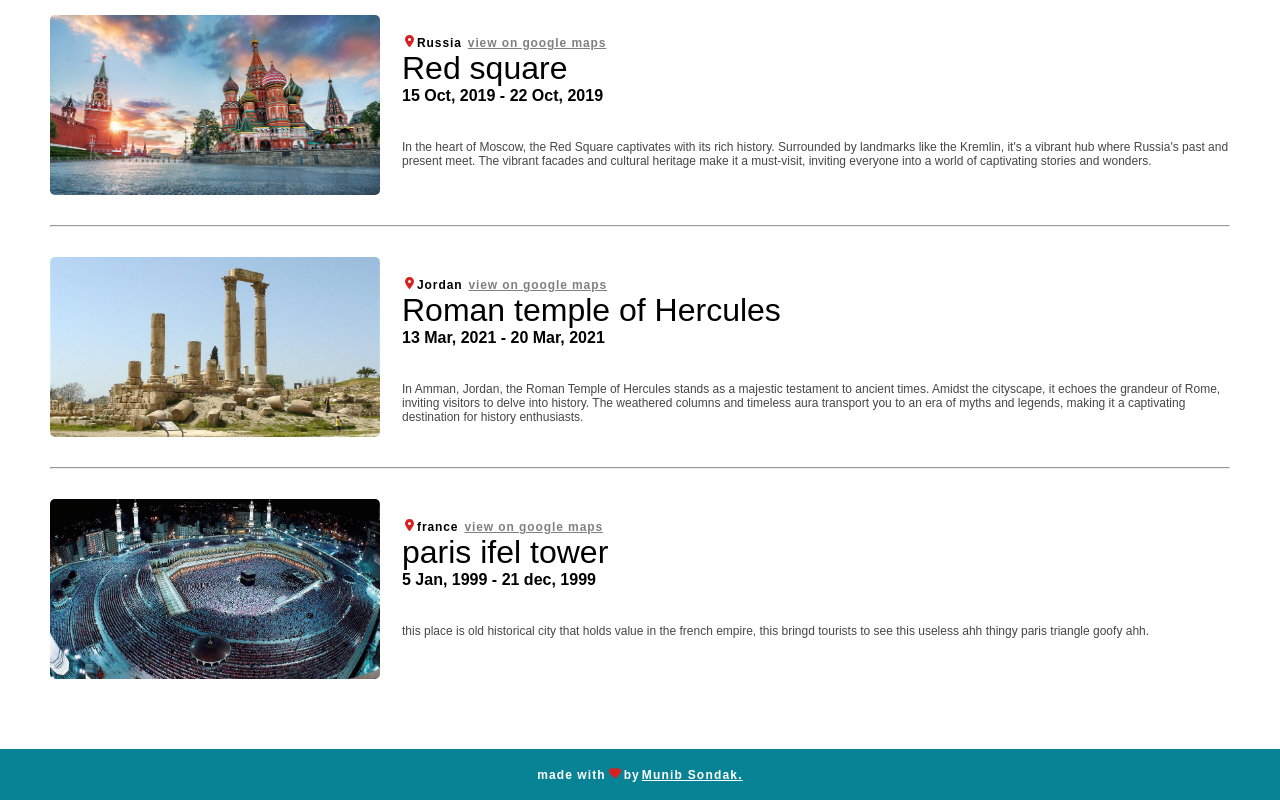
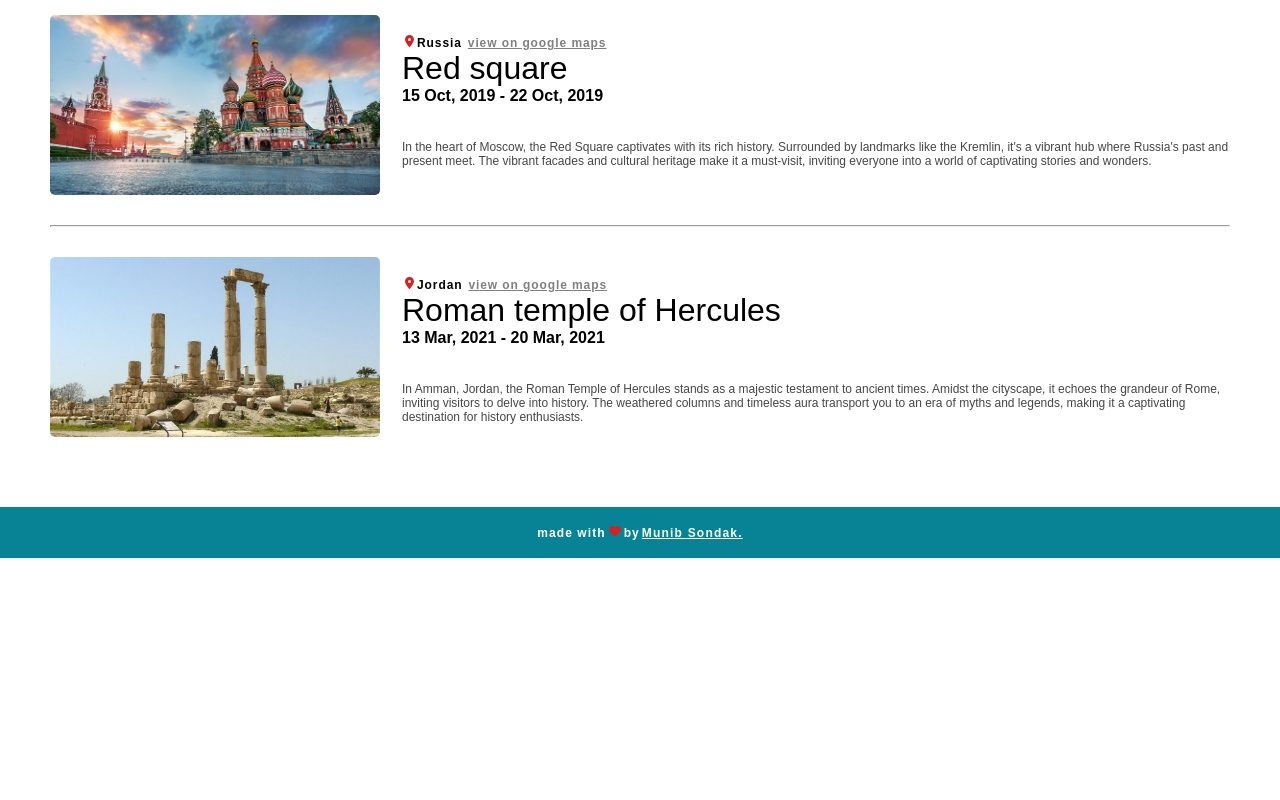
Before and after one commit to Munib36/mytraveljournal, a React (Vite) app: page / in a window 1280 px wide. Shown: the part 355-1155 px from the top of the page. After the commit the page ends 913 px from the top, so only its background shows below. Built offline with nearby package versions, Linux system fonts and the light colour scheme.

Commit message:
Update journals.js

```diff
--- a/src/assets/journals.js
+++ b/src/assets/journals.js
@@ -32,16 +32,6 @@ export default [
         desc: "In Amman, Jordan, the Roman Temple of Hercules stands as a majestic testament to ancient times. Amidst the cityscape, it echoes the grandeur of Rome, inviting visitors to delve into history. The weathered columns and timeless aura transport you to an era of myths and legends, making it a captivating destination for history enthusiasts.",
         // done
     },
-        {
-        id: 1,
-        imageLink: "../images/kaaba1.jpg",
-        country: "france",
-        mapsLink: "https://www.google.com/maps/d/viewer?mid=1no4tePW4V_nqYYGRTI59GpHoKq4&hl=en_US&ll=21.42266198971721%2C39.82590803625957&z=16",
-        place: "paris ifel tower",
-        startDate: "5 Jan, 1999",
-        endDate: "21 dec, 1999",
-        desc: " this place is old historical city that holds value in the french empire, this bringd tourists to see this useless ahh thingy paris triangle goofy ahh.",
-        // done
-    },
+
 
 ]
```
